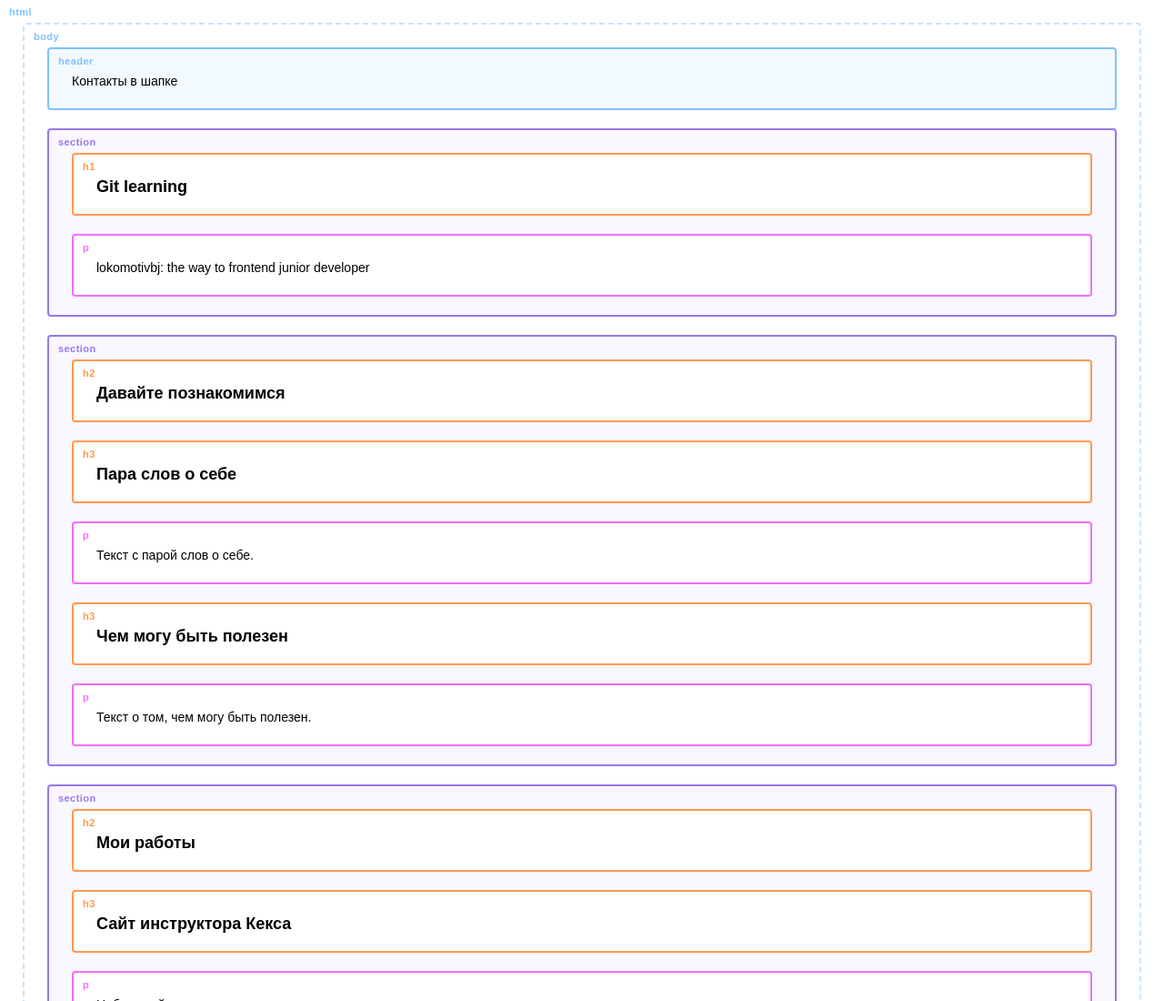
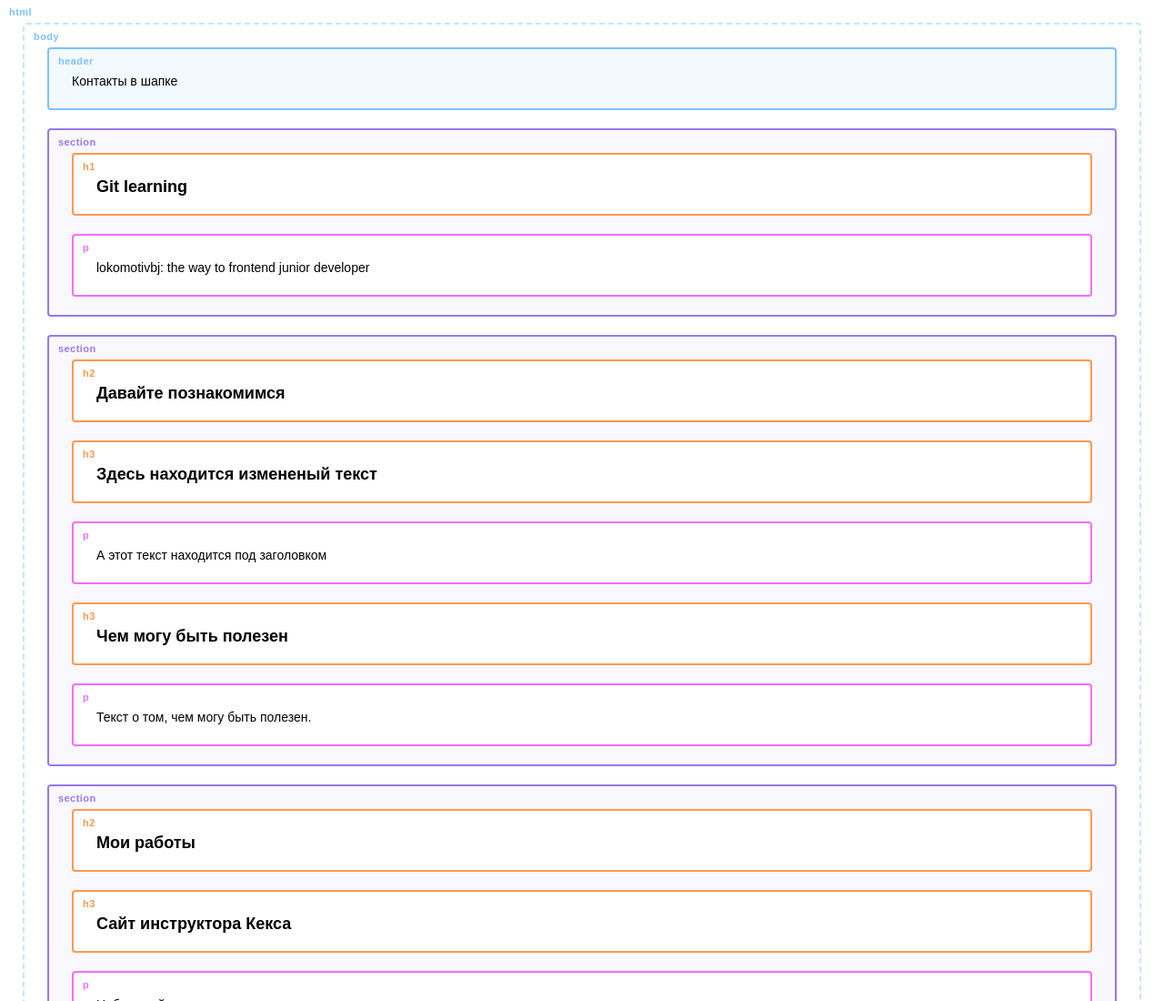
Before and after one commit to lokomotivbj/test-site, a plain HTML site: page index.html in a window 1280 px wide. Shown: the top 1100 px of the page at 91% size. Drawn offline with Linux system fonts and the light colour scheme.

Commit message:
one more commit

```diff
--- a/index.html
+++ b/index.html
@@ -18,8 +18,8 @@
 
     <section class="intro">
       <h2 class="subheading">Давайте познакомимся</h2>
-      <h3>Пара слов о себе</h3>
-      <p>Текст с парой слов о себе.</p>
+      <h3>Здесь находится измененый текст</h3>
+      <p>А этот текст находится под заголовком</p>
       <h3>Чем могу быть полезен</h3>
       <p>Текст о том, чем могу быть полезен.</p>
     </section>
```
